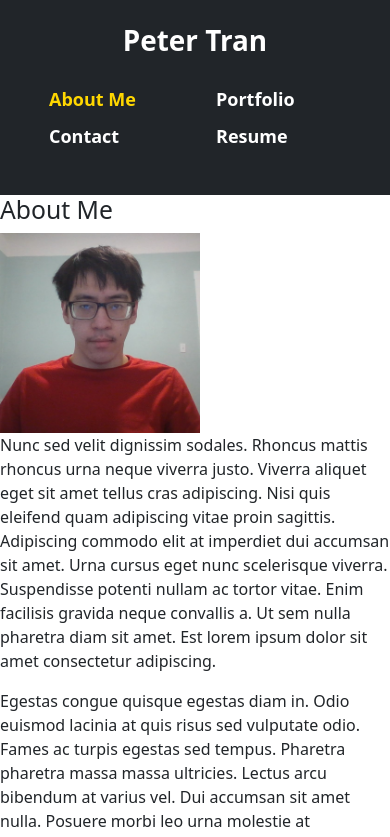
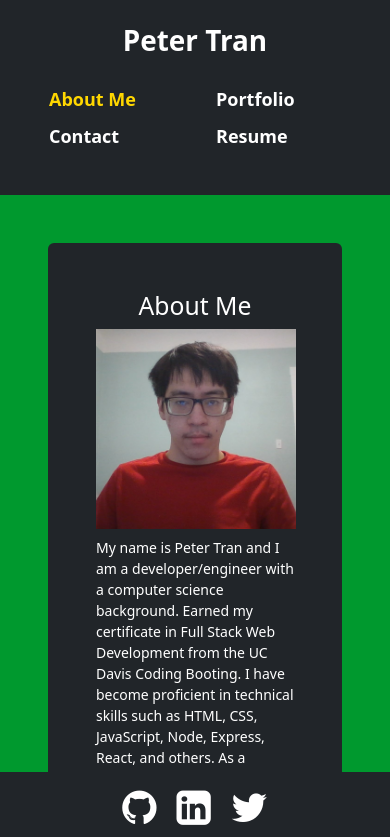
Before and after one commit to ptran77/react-portfolio, a React (Create React App) app: page / in a window 390 px wide. Shown: the top 837 px of the page. Built offline with nearby package versions, Linux system fonts and the light colour scheme.

Commit message:
style About component

```diff
--- a/src/components/About/index.js
+++ b/src/components/About/index.js
@@ -3,14 +3,15 @@ import React from 'react';
 
 function About() {
   return (
-    <section>
+    <section className="About bg-dark text-white m-5 p-5 rounded">
       <h2>About Me</h2>
-      <img src={'./assets/img/profile.jpg'} alt="Peter" height="200"/>
-      <p>
-        Nunc sed velit dignissim sodales. Rhoncus mattis rhoncus urna neque viverra justo. Viverra aliquet eget sit amet tellus cras adipiscing. Nisi quis eleifend quam adipiscing vitae proin sagittis. Adipiscing commodo elit at imperdiet dui accumsan sit amet. Urna cursus eget nunc scelerisque viverra. Suspendisse potenti nullam ac tortor vitae. Enim facilisis gravida neque convallis a. Ut sem nulla pharetra diam sit amet. Est lorem ipsum dolor sit amet consectetur adipiscing.
-      </p>
-      <p>
-        Egestas congue quisque egestas diam in. Odio euismod lacinia at quis risus sed vulputate odio. Fames ac turpis egestas sed tempus. Pharetra pharetra massa massa ultricies. Lectus arcu bibendum at varius vel. Dui accumsan sit amet nulla. Posuere morbi leo urna molestie at elementum eu. Sit amet justo donec enim. Sem et tortor consequat id porta nibh venenatis cras.
+      <img src={'./assets/img/profile.jpg'} alt="Peter" height="200" className="mt-2"/>
+      <p className="mt-2">
+        My name is Peter Tran and I am a developer/engineer with a computer science background. Earned my certificate in Full Stack Web Development from the UC Davis Coding Booting.
+        I have become proficient in technical skills such as HTML, CSS, JavaScript, Node, Express, React, and others. As a creator, my goal is to design innovative, quality web
+        applications. Additionally, I enjoy assisting others whether it is teaching them new concepts/tools or bugfixing. In my spare time, I like to play videogames, watch anime,
+        read stories/books people have written online, and practicing my technical skills on hackerrank or making personal projects. If you have any questions, contact me by clicking
+        the contact tab and sent me a message.
       </p>
     </section>
   )
--- a/src/components/Header/index.js
+++ b/src/components/Header/index.js
@@ -15,7 +15,7 @@ function Header(props) {
 
   return (
     <header className="bg-dark row px-4 py-4">
-      <h1 className="col-12 col-sm-12 col-md-4">
+      <h1 className="col-12 col-sm-12 col-md-6">
         <a href="/" className="text-white text-decoration-none ">Peter Tran</a>
       </h1>
       <Nav
--- a/src/components/Nav/index.js
+++ b/src/components/Nav/index.js
@@ -11,7 +11,7 @@ function Nav(props) {
   } = props;
 
   return (
-    <nav className="col-12 col-sm-12 col-md-8 pt-3">
+    <nav className="col-12 col-sm-12 col-md-6 pt-3">
       <ul className="row">
         {// Making a list item for each nav option
           navOptions.map((navOp) => (
--- a/src/style.css
+++ b/src/style.css
@@ -1,3 +1,7 @@
+body {
+  background-color: rgb(0, 153, 46);
+}
+
 h1 a {
   font-weight: bold;
 }
@@ -15,6 +19,12 @@ h1 a {
   color: gold;
 }
 
+footer {
+  position: fixed;
+  left: 0;
+  bottom: 0;
+  width: 100%
+}
 
 footer a {
   text-decoration: none;
@@ -27,7 +37,11 @@ footer a {
 }
 
 .fa:hover {
-  color: darkblue;
+  color: rgb(100, 113, 153);
+}
+
+.About p {
+  font-size: 20px
 }
 
 
@@ -35,10 +49,23 @@ footer a {
   h1 {
     text-align: center;
   }
+  .About h2{
+    text-align: center;
+  }
+
+  .About img{
+    margin-left: auto;
+    margin-right: auto;
+    display: block;
+  }
 }
 
 @media screen and (max-width: 576px) {
   .navOp {
     padding: 5px;
   }
+
+  .About p {
+    font-size: 14px;
+  }
 }
```
